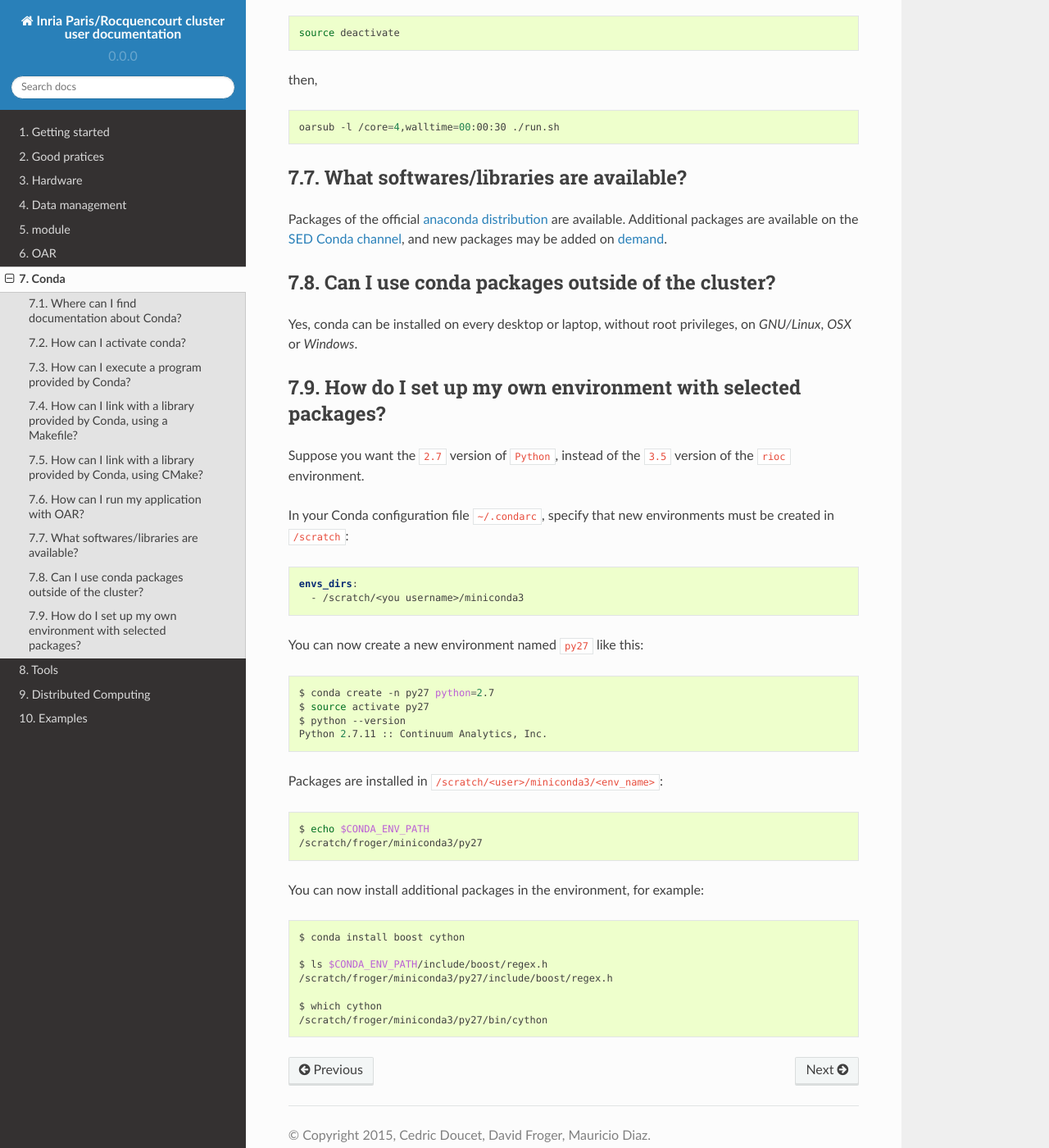
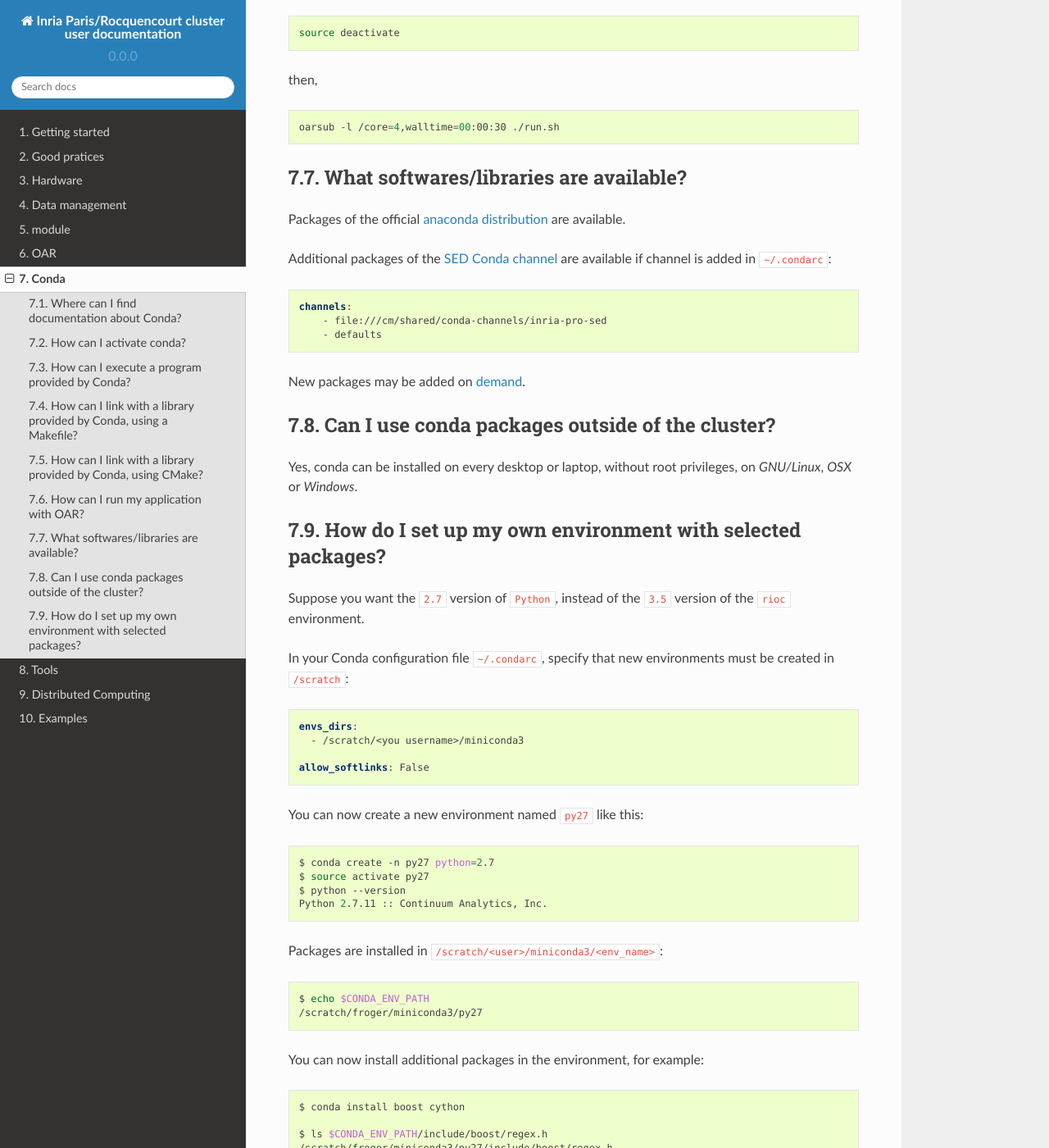
Before and after one commit to abertout/rioc, a Sphinx documentation site: the page built from doc/conda.rst, in a window 1280 px wide and 1400 px high, scrolled down 4382 px. Shown: the whole window at 82% size. Built offline with Sphinx 7.4.7 and the Read the Docs theme 2.0.0, drawn with Linux system fonts in a browser that asks for light colours.

Commit message:
Fix .condarc documentation

```diff
--- a/doc/conda.rst
+++ b/doc/conda.rst
@@ -235,10 +235,21 @@ What softwares/libraries are available?
 ----------------------------------------
 
 Packages of the official `anaconda distribution
-<http://docs.continuum.io/anaconda/pkg-docs>`_ are available.  Additional
-packages are available on the `SED Conda channel
-<http://ipscc.readthedocs.org/en/latest/package-listing.html>`_, and new
-packages may be added on `demand
+<http://docs.continuum.io/anaconda/pkg-docs>`_ are available.
+
+Additional packages of the `SED Conda channel
+<http://ipscc.readthedocs.org/en/latest/package-listing.html>`_ are
+available if channel is added in ``~/.condarc``:
+
+.. code-block:: yaml
+
+    channels:
+        - file:///cm/shared/conda-channels/inria-pro-sed
+        - defaults
+
+
+
+New packages may be added on `demand
 <https://helpdesk.inria.fr/categories/151/submit>`_.
 
 Can I use conda packages outside of the cluster?
@@ -260,6 +271,8 @@ environments must be created in ``/scratch``:
 
     envs_dirs:
       - /scratch/<you username>/miniconda3
+
+    allow_softlinks: False
 
 You can now create a new environment named ``py27`` like this:
 
```
